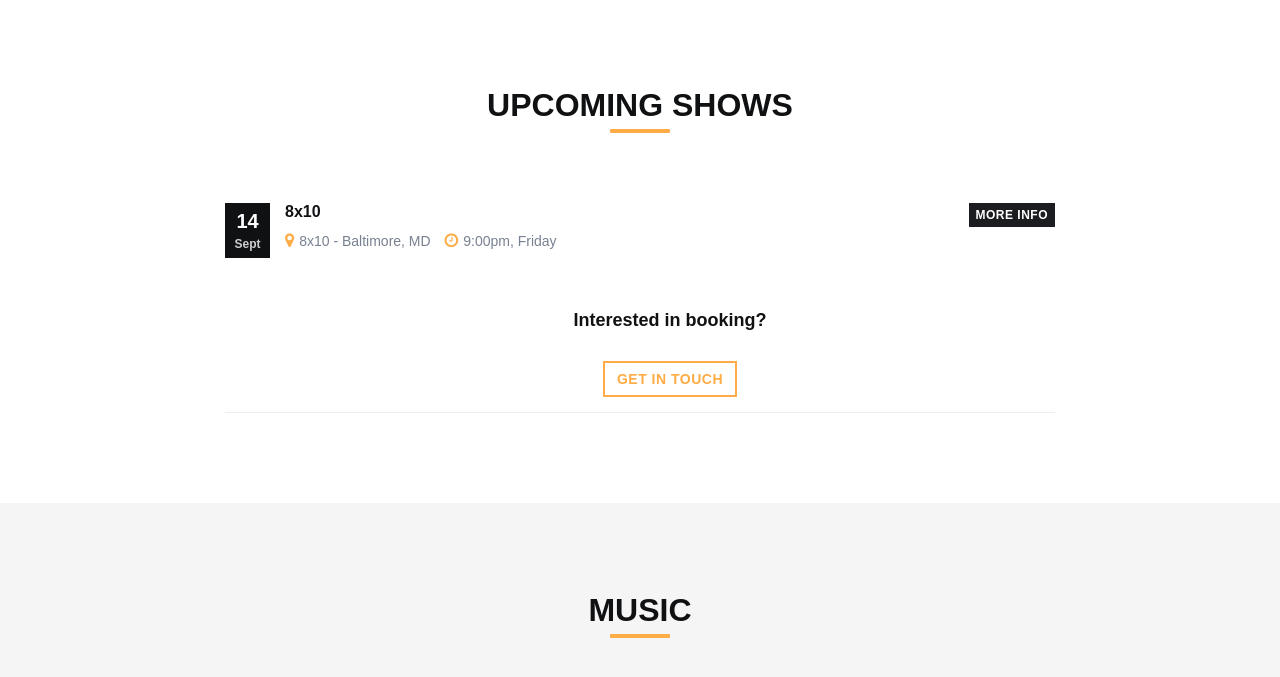
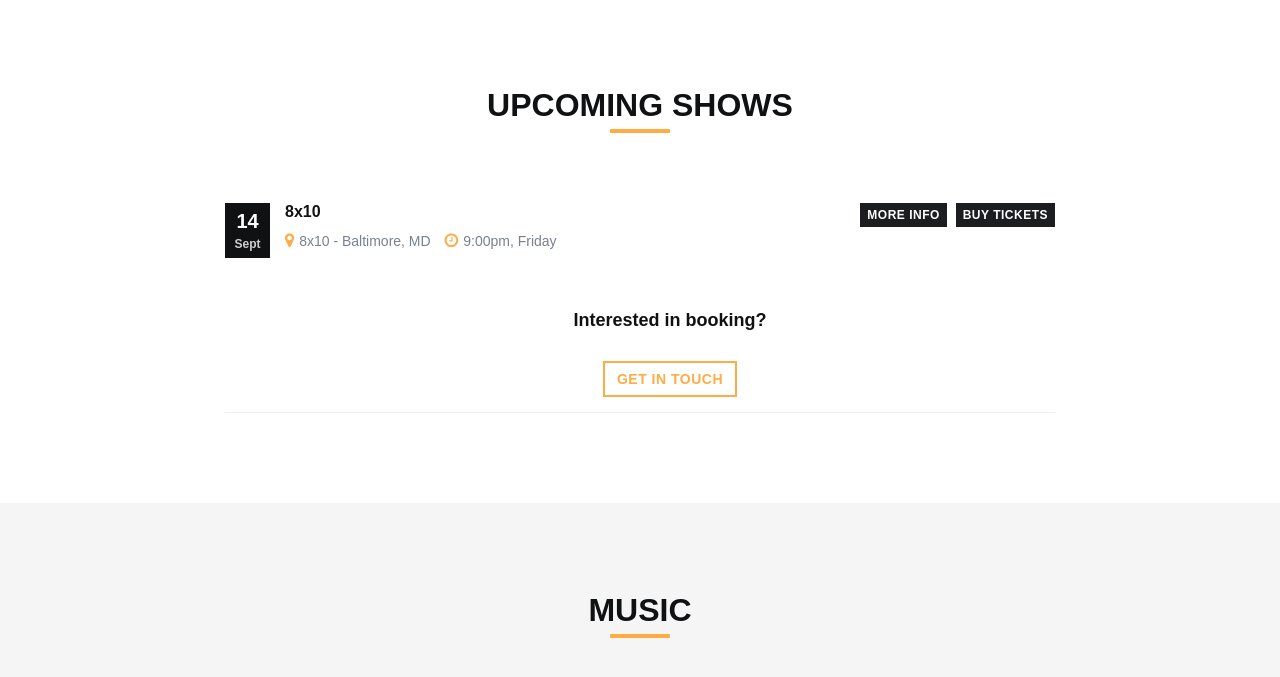
Before and after one commit to tbolt/youalreadyknow-site, a plain HTML site: page index.html in a window 1280 px wide. Shown: the part 802-1479 px from the top of the page. Drawn offline with Linux system fonts and the light colour scheme; a web font is replaced by a local one.

Commit message:
adds show details

```diff
--- a/index.html
+++ b/index.html
@@ -159,7 +159,8 @@
                             </div>
                         </div>
                         <div class="gig-actions">
-                             <a class="btn btn-xs btn-secondary" href="#">More Info</a>
+                             <a class="btn btn-xs btn-secondary" href="https://www.facebook.com/events/269019080381620/">More Info</a>
+                             <a class="btn btn-xs btn-secondary" href="https://www.mt.cm/you-already-knowwide-eyed-lounge-catsbreaking-eden">Buy Tickets</a>
                         </div>
 
 <!--                         <div id="info-extra-1" class="collapse info-extra">
```
